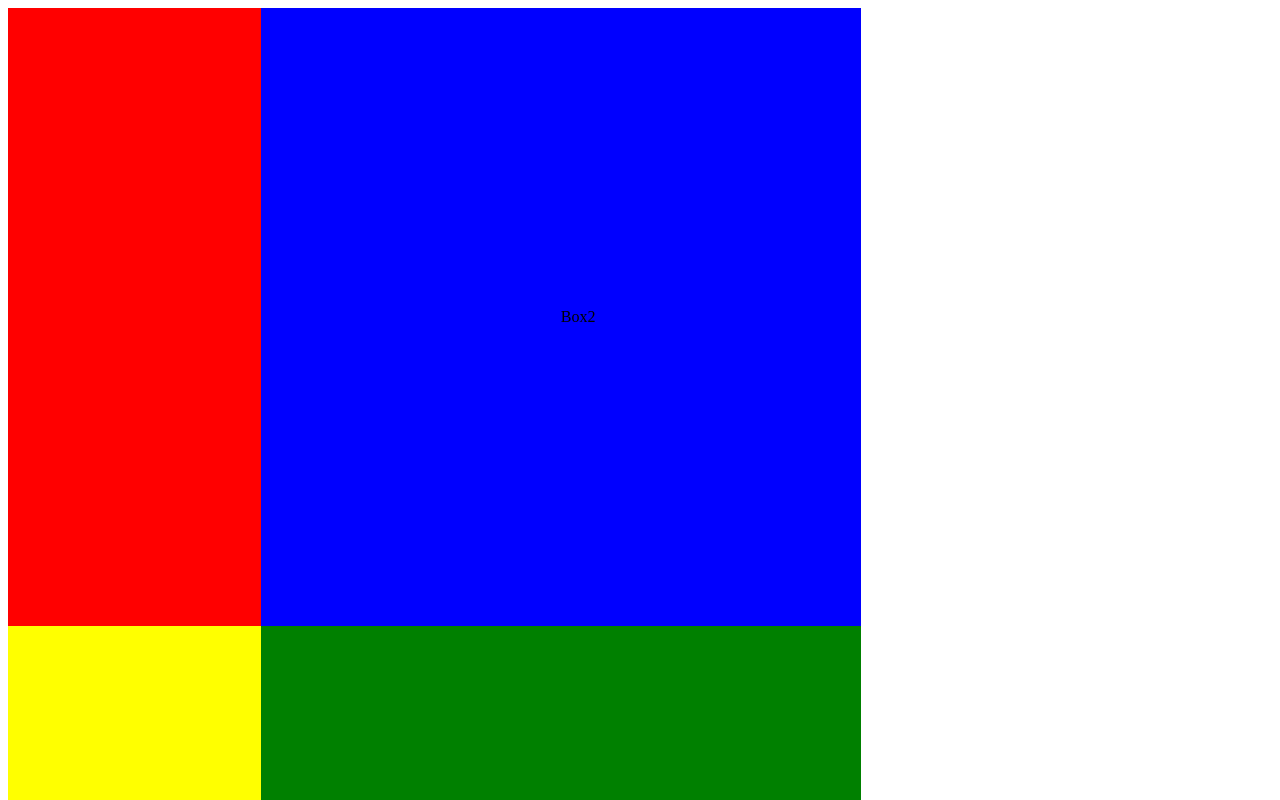
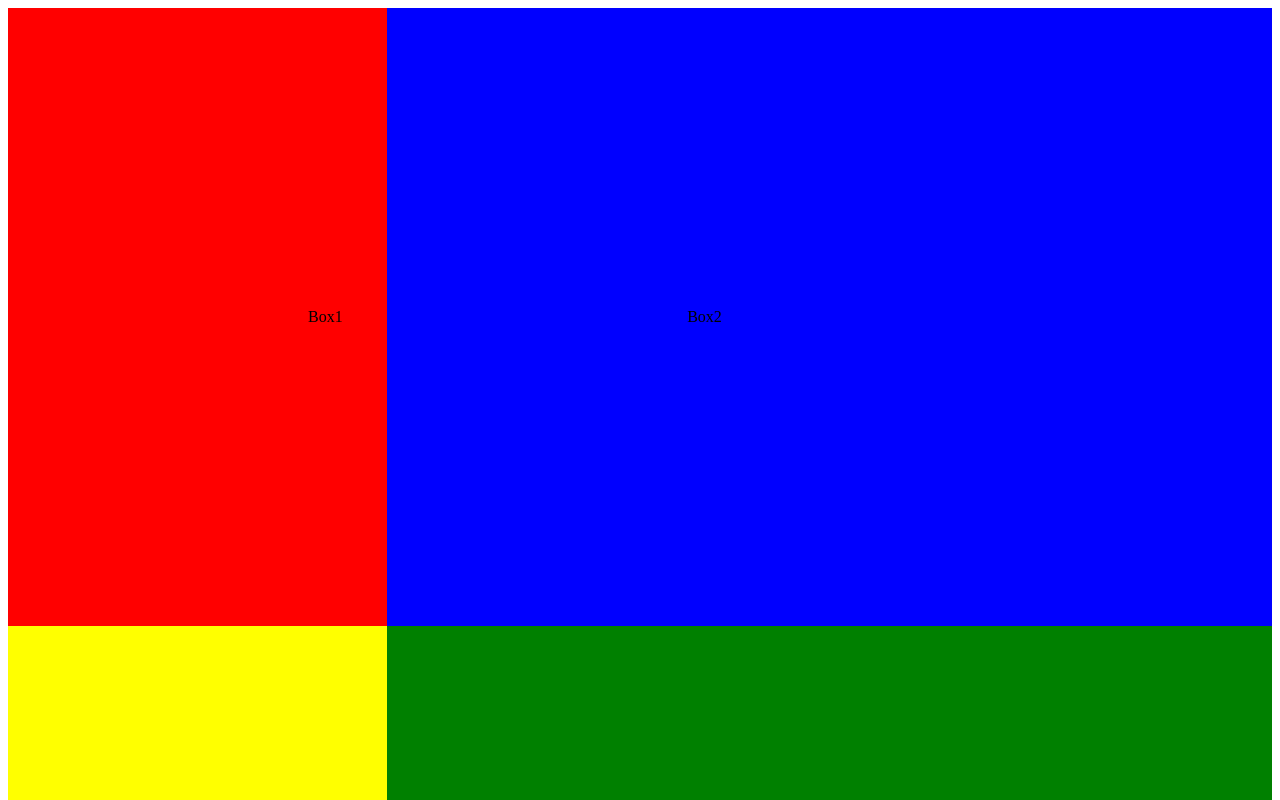
Before and after one commit to KeshwarmenMulliah/CSS-Grids, a plain HTML site: page index.html in a window 1280 px wide. Shown: the top 800 px of the page. Drawn offline with Linux system fonts and the light colour scheme.

Commit message:
Update index.html

```diff
--- a/index.html
+++ b/index.html
@@ -4,8 +4,8 @@
 <style>
 .grid{
  display:grid;
- grid-template-columns:20% 20%;
- grid-template-rows:50% 50%;
+ grid-template-columns:30% 70%;
+;
 }
 
 .box1{
```
